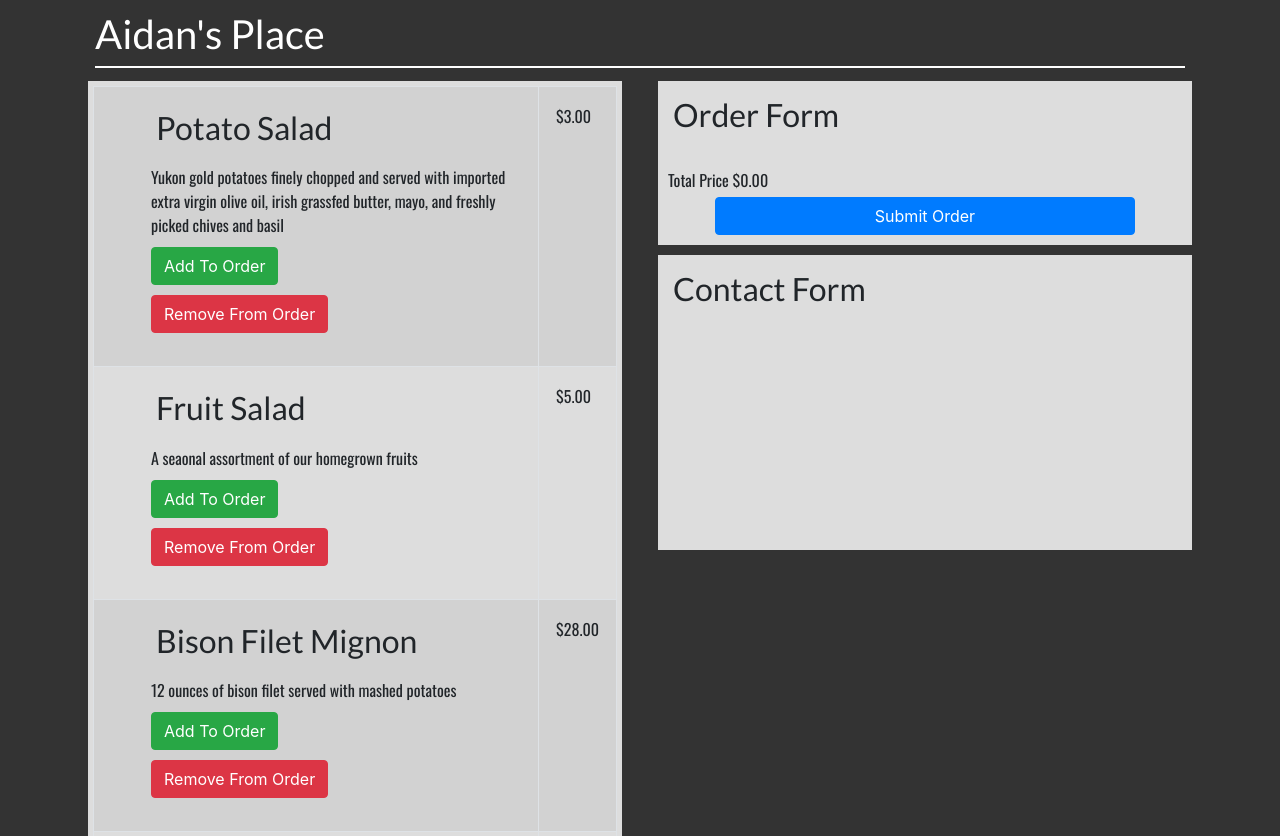
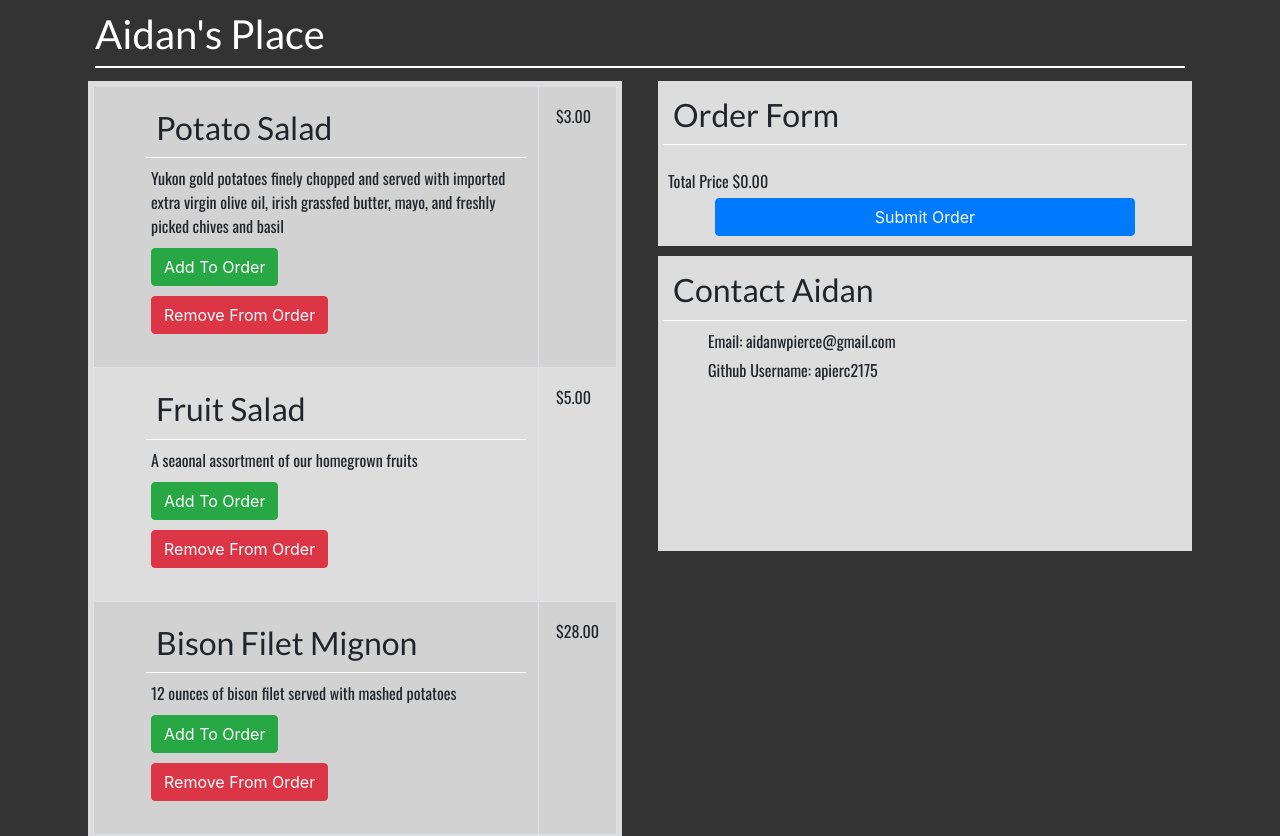
Before and after one commit to ccs-student-submissions/5-4-1-bobs-place-apierc2175, a React (Create React App) app in the folder my-app/: page / in a window 1280 px wide. Shown: the top 836 px of the page. Built offline with nearby package versions, Linux system fonts and the light colour scheme.

Commit message:
styled and functioning menu

```diff
--- a/my-app/src/components/ContactForm.js
+++ b/my-app/src/components/ContactForm.js
@@ -17,7 +17,11 @@ class ContactForm extends Component {
   render() {
     return (
       <section className="contact-form">
-        <h2>Contact Form</h2>
+        <h2>Contact Aidan</h2>
+        <ul>
+          <li><p>Email: aidanwpierce@gmail.com</p></li>
+          <li><p>Github Username: apierc2175</p></li>
+        </ul>
       </section>
     )
   }
--- a/my-app/src/containers/App.css
+++ b/my-app/src/containers/App.css
@@ -30,6 +30,7 @@ h1, h2 {
 
 h2 {
   padding: 10px;
+  border-bottom: 1px solid #fff;
 }
 
 p {
```
